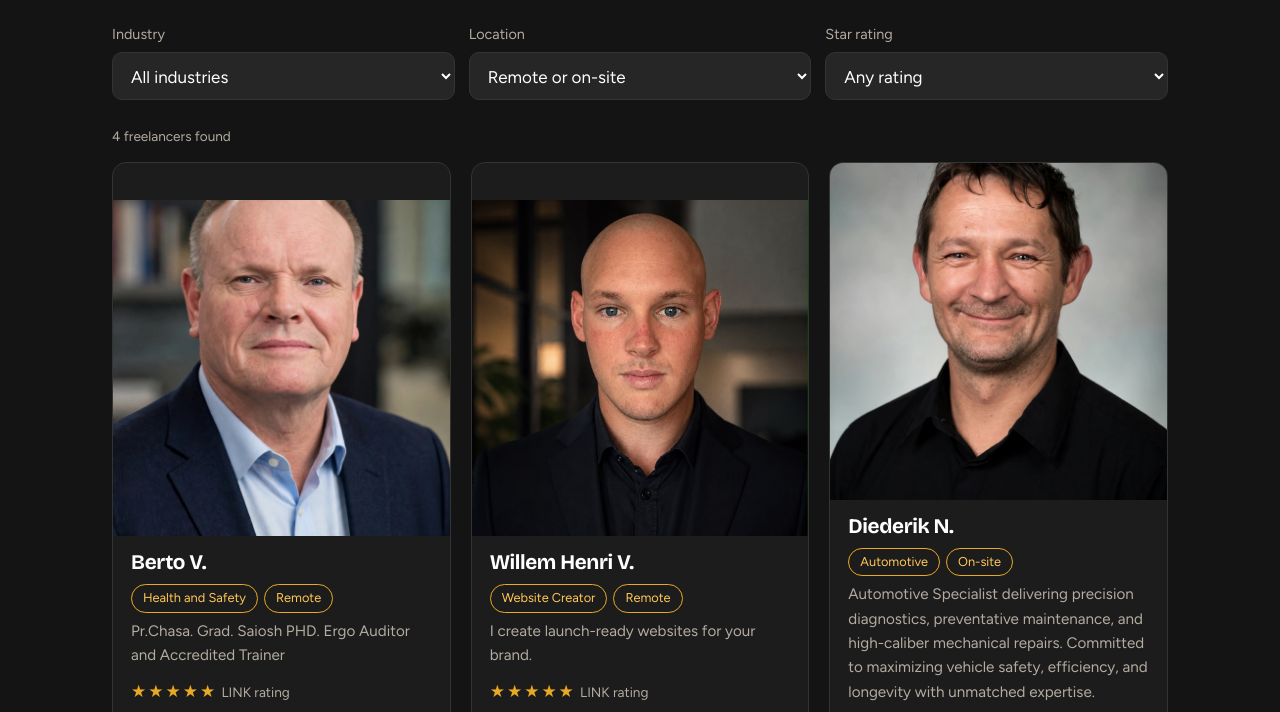
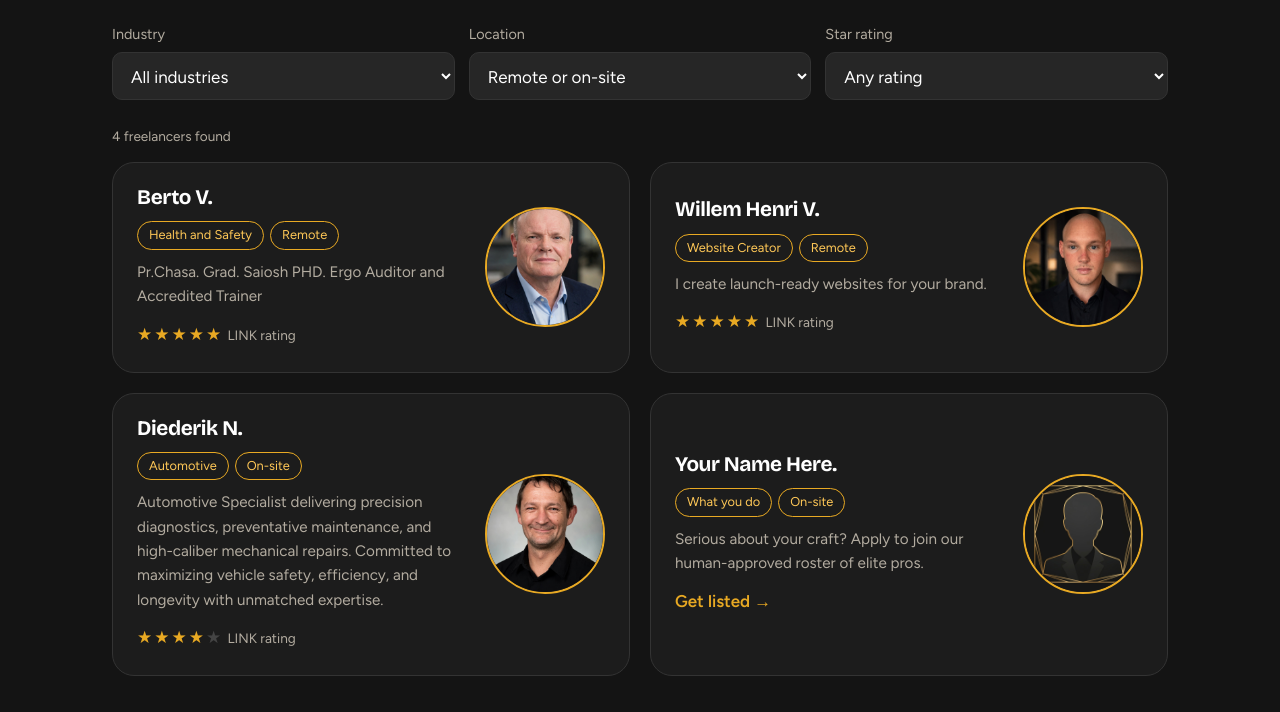
Before and after one commit to GETLINKED-CO-ZA/link-flam-pgf, a website: page marketplace.html in a window 1280 px wide. Shown: the part 240-952 px from the top of the page. Drawn offline with nearby package versions, Linux system fonts and the light colour scheme.

Commit message:
Add files via upload

```diff
--- a/marketplace.html
+++ b/marketplace.html
@@ -28,14 +28,24 @@ const $=id=>document.getElementById(id),grid=$('grid'),dlg=$('dlg'),bk=$('bk');
 [...new Set(FREELANCERS.map(f=>f.industry))].sort().forEach(i=>$('fi').add(new Option(i,i)));
 const stars=n=>`<span class="stars" role="img" aria-label="${n} out of 5 stars">${'★'.repeat(n)}<i>${'★'.repeat(5-n)}</i></span>`;
 const photo=f=>f.photo||initialsPhoto(f.name);
+
+function card(f,n){
+ const tpl=f.id==='template';
+ const tag=tpl?'a':'button';
+ const attrs=tpl?'href="get-listed.html"':`data-id="${f.id}"`;
+ const foot=tpl?'<span class="cta">Get listed →</span>':`${stars(f.rating)} <span class="note">LINK rating</span>`;
+ return `<${tag} class="fcard" ${attrs} style="--d:${Math.min(n*0.08,0.8)}s"><div class="info"><h3>${f.name}</h3><span class="tag">${f.industry}</span><span class="tag">${f.remote?'Remote':'On-site'}</span><p>${f.bio}</p>${foot}</div><img src="${photo(f)}" alt="${f.name}" loading="lazy"></${tag}>`;
+}
+
 function render(){
  const i=$('fi').value,l=$('fl').value,s=+$('fs').value;
  const list=FREELANCERS.filter(f=>(!i||f.industry===i)&&(!l||(l==='r')===f.remote)&&f.rating>=s);
  $('count').textContent=list.length+(list.length===1?' freelancer found':' freelancers found');
- grid.innerHTML=list.length?list.map(f=>`<button class="fcard" data-id="${f.id}"><img src="${photo(f)}" alt="${f.name}" loading="lazy"><div><h3>${f.name}</h3><span class="tag">${f.industry}</span><span class="tag">${f.remote?'Remote':'On-site'}</span><p>${f.bio}</p>${stars(f.rating)} <span class="note">LINK rating</span></div></button>`).join(''):'<p>No freelancers match these filters. Try a different industry or rating.</p>';
+ grid.innerHTML=list.length?list.map(card).join(''):'<p>No freelancers match these filters. Try a different industry or rating.</p>';
 }
 ['fi','fl','fs'].forEach(x=>$(x).onchange=render);
-grid.onclick=e=>{const c=e.target.closest('.fcard');if(!c)return;const f=FREELANCERS.find(x=>x.id===c.dataset.id);
+
+grid.onclick=e=>{const c=e.target.closest('button.fcard');if(!c)return;const f=FREELANCERS.find(x=>x.id===c.dataset.id);
  $('dp').src=photo(f);$('dp').alt=f.name;$('dn').textContent='Book '+f.name;$('di').textContent=f.industry+' · '+f.location;
  bk.freelancer_id.value=f.id;bk.freelancer_name.value=f.name;bk.freelancer_industry.value=f.industry;bk.querySelector('.msg').className='msg';dlg.showModal();};
 $('cl').onclick=()=>dlg.close();
--- a/style.css
+++ b/style.css
@@ -60,3 +60,15 @@ footer .wrap{display:flex;justify-content:space-between;gap:12px;flex-wrap:wrap}
 @keyframes drift{from{transform:translate(-52%,-50%) rotate(-7deg) scale(1)}to{transform:translate(-48%,-53%) rotate(7deg) scale(1.06)}}
 main{position:relative;z-index:1}
 @media(prefers-reduced-motion:reduce){.bgmark{animation:none}}
+
+/* ===== Marketplace: 2-column ID cards (new) ===== */
+.fgrid{grid-template-columns:repeat(2,1fr)}
+.fcard{display:flex;flex-direction:row;align-items:center;gap:22px;padding:24px;border-radius:22px;text-decoration:none;color:#fff;animation:cardIn .7s ease backwards;animation-delay:var(--d,0s)}
+.fcard .info{flex:1;min-width:0;padding:0}
+.fcard .info h3{margin-bottom:.5em}
+.fcard .info p{font-size:.95rem;margin:10px 0 12px}
+.fcard img{width:120px;height:120px;aspect-ratio:1;flex:none;border-radius:50%;border:2px solid var(--gold)}
+.fcard .cta{color:var(--gold);font-weight:600}
+@keyframes cardIn{from{opacity:0;transform:translateY(10px)}to{opacity:1;transform:none}}
+@media(max-width:760px){.fgrid{grid-template-columns:1fr}.fcard{padding:20px;gap:16px}.fcard img{width:90px;height:90px}}
+@media(prefers-reduced-motion:reduce){.fcard{animation:none}}
```
